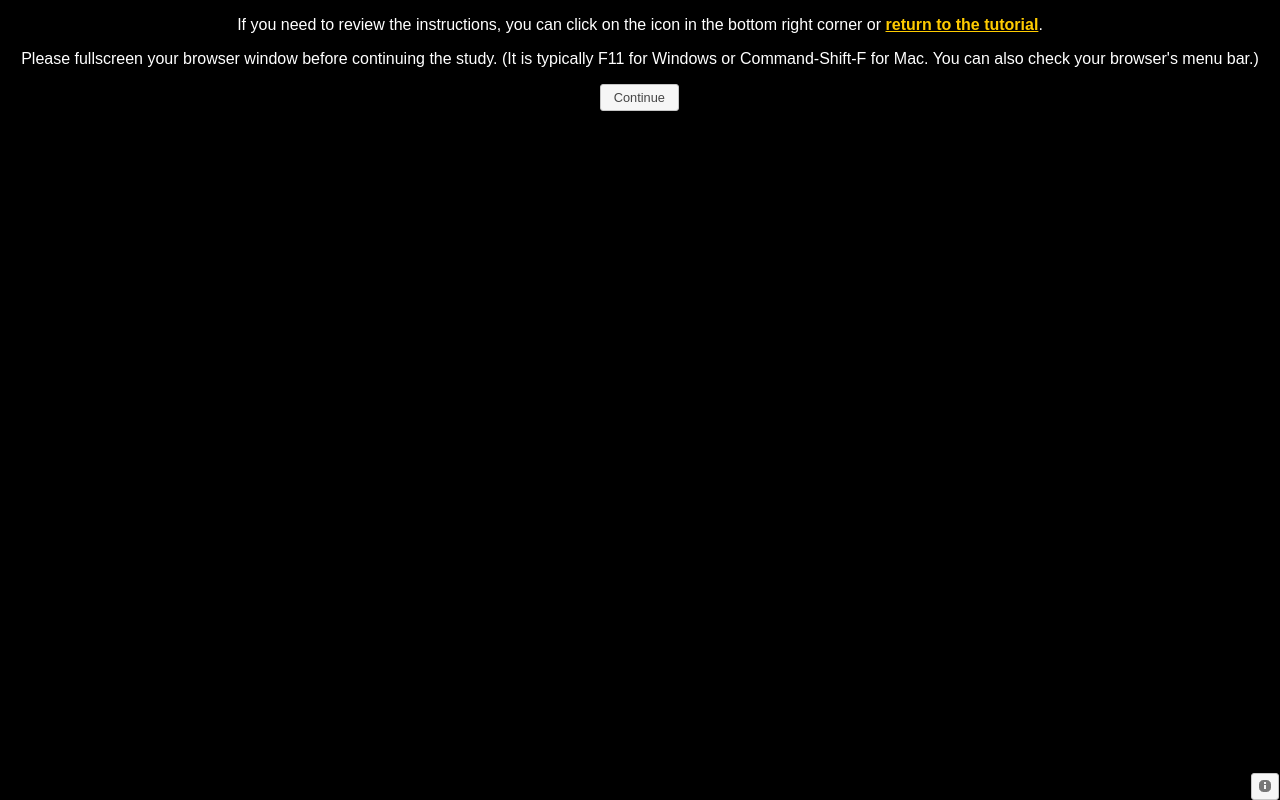
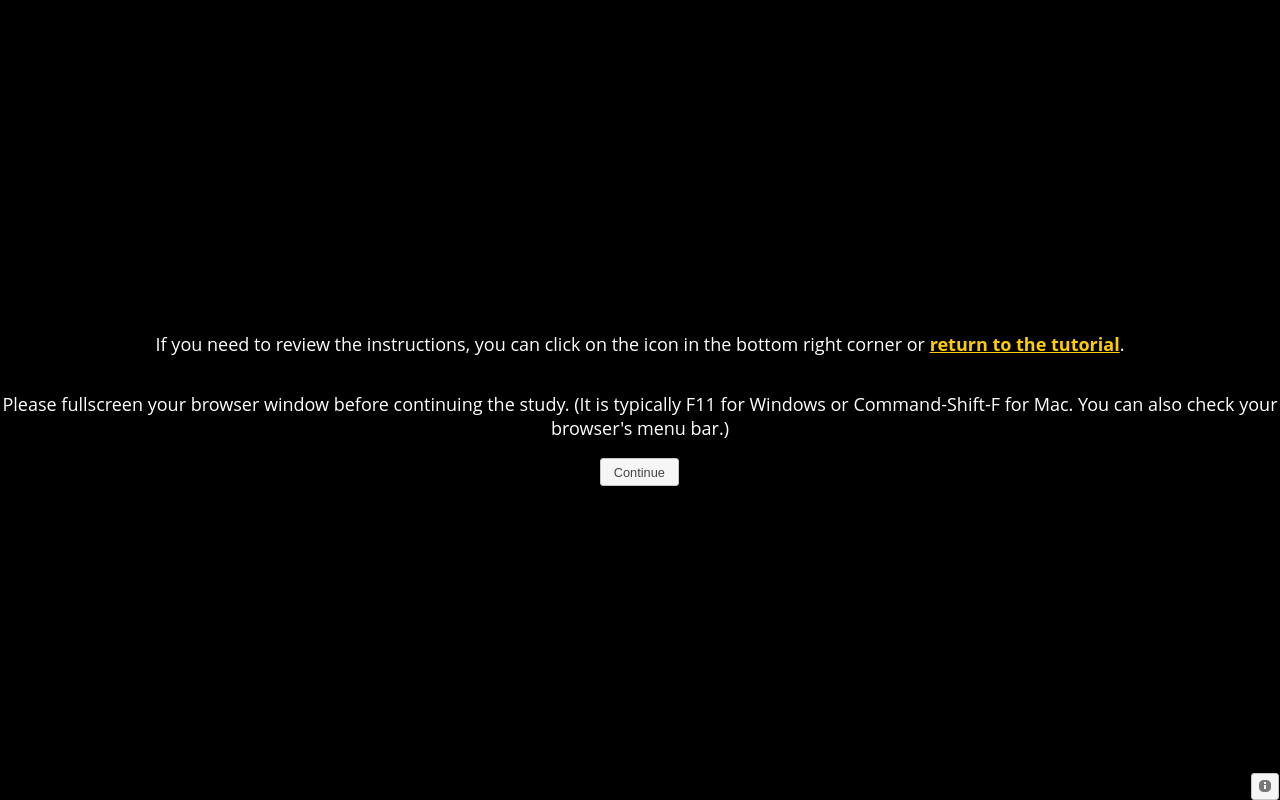
Before and after one commit to montmirail/online-visual-attention, a PHP site: page /UFOV/index.php in a window 1280 px wide. Run offline with PHP 8.4, Linux system fonts and the light colour scheme; the visitor is signed in with stand-in values (Sample User, id 1); a map, chart or similar area stays blank; some libraries are stand-ins or nearby versions.

Commit message:
Fixes from Bavelier Lab

```diff
--- a/MOT/practice.php
+++ b/MOT/practice.php
@@ -84,8 +84,9 @@ else if (isset($_SESSION["monitorsize"]) && isset($_SESSION["pxperdeg"])) {
 
 		<!-- This message appears before the subject starts the practice section, as a reminder to keep their browser fullscreened during the task. -->
 		<div id="preexpt">
-			<p id="fs-check">Please fullscreen your browser window before continuing the study. (It is typically F11 for Windows or Command-Shift-F for Mac.
-			You can also check your browser's menu bar.)</p>
+			<p id="fs-check">
+			    When you are ready to start the trial, click on Continue.
+			</p>
 
 			<!-- button for confirming they read the above message -->
 			<button id="cButton">Continue</button>
--- a/UFOV/code.js
+++ b/UFOV/code.js
@@ -11,13 +11,66 @@
  * via a staircase procedure: the duration decreases as the subject gets trials correct, and increases when the subject gets them wrong.
  */
 
+const openFullscreen = () => {
+  const page = document.documentElement;
+
+  if (page.requestFullscreen) {
+    page.requestFullscreen()
+  } else if (page.mozRequestFullScreen) { /* Firefox */
+    page.mozRequestFullScreen();
+  } else if (page.webkitRequestFullscreen) { /* Chrome, Safari and Opera */
+    page.webkitRequestFullscreen();
+  } else if (page.msRequestFullscreen) { /* IE/Edge */
+    page.msRequestFullscreen();
+  }
+};
+
+const closeFullscreen = () => {
+  const page = document.documentElement;
+
+  if (page.exitFullscreen) {
+    page.exitFullscreen();
+  } else if (page.mozCancelFullScreen) { /* Firefox */
+    page.mozCancelFullScreen();
+  } else if (page.webkitExitFullscreen) { /* Chrome, Safari and Opera */
+    page.webkitExitFullscreen();
+  } else if (page.msExitFullscreen) { /* IE/Edge */
+    page.msExitFullscreen();
+  }
+};
+
+// *********************** CALIBRATION ************************** //
+const distance = 57; //cm, chosen distance from screen as this approximates to an arm's length
+const screenSize = 24;
+const pxDiagonal = Math.sqrt(Math.pow(screen.width,2) + Math.pow(screen.height,2)); //get the screen's diagonal size in pixels
+
+//slider parameters for changing the displayed object's size
+//the units are inches * 10 (the * 10 helps to elongate the slider's appearances)
+const screenMin = 10; //minimum screen size allowed for the task
+const screenMax = 40; //maximum screen size allowed for the task
+const min = screenMin * 10;
+const max = screenMax * 10;
+
+// first pixels per inch is converted to pixels per centimeter (used for drawing the brightness/contrast grayscale rectangles)
+const pxPerInch = pxDiagonal / screenSize;
+const pxPerCm = Math.round(pxPerInch / 2.54);
+
+//then calculate pixels per degree
+const angle = Math.atan(screen.height / screen.width);
+const diagCM = ((max - (max - screenSize*10 + min) + min) / 10) * 2.54;
+const screenWidthCM = diagCM * Math.cos(angle);
+const pxPerDeg = Math.PI / 180 * screen.width * distance / screenWidthCM;
+//get the subject's current local time
+const date = new Date();
+const localSec = Math.round(date.getTime() / 1000) - date.getTimezoneOffset() * 60;
+
 // *********************** VARIABLES ************************** //
 var UFOV = {}; //storage for all variables in this task
 
 // stimuli setup -------------------------------------------------------
 
 //position of stimuli on screen
-UFOV.pxperdeg = <?php echo $pxperdeg; ?>; //pixels per degree from screen calibration (via UFOV/code.php)
+UFOV.pxperdeg = pxPerDeg; //pixels per degree from screen calibration (via UFOV/code.php)
 UFOV.monitorsize = <?php echo $monitorsize; ?>; //monitor size from screen calibration (via UFOV/code.php)
 UFOV.ecc = new Array(3, 7); //distance of peripheral targets from center of circle (visual angle in degrees); inner and outer circles
 UFOV.outerOnly = true; //originally this experiment was setup to present the target at both the inner and outer circles; if this is set to true, then only use the outer circle
@@ -272,6 +325,8 @@ function initCanvas() {
   //hide fullscreen message
   $("#preexpt").hide();
 
+  openFullscreen();
+
   //initialize canvas
   UFOV.canvas = document.getElementById("exptCanvas");
   UFOV.c = UFOV.canvas.getContext("2d");
@@ -478,6 +533,10 @@ function keyResponse(event) {
       UFOV.trialStart[UFOV.curSC][UFOV.scTrial[UFOV.curSC]] = new Date().getTime()-UFOV.startTime;
       UFOV.state = "delay";
       UFOV.stateChange = true;
+    }
+
+    if (event.keyCode === 27) {
+      closeFullscreen();
     }
   }
 }
--- a/UFOV/exptstyle.css
+++ b/UFOV/exptstyle.css
@@ -15,7 +15,18 @@ display: block;
 }
 
 #preexpt, #postexpt {
-text-align: center;
+    margin: 0 auto!important;
+    height: 100vh;
+    justify-content: center;
+    flex-direction: column;
+    align-items: center;
+    text-align: center;
+    display: flex;
+    position: absolute;
+    top: 0;
+    bottom: 0;
+    right: 0;
+    left: 0;
 }
 
 .ui-button {
@@ -40,3 +51,15 @@ font-weight: bold;
 a:hover {
 color:white;
 }
+
+p {
+    font-size: 18px;
+    font-family: 'Open Sans', Helvetica, Arial, sans-serif;!important;
+}
+
+#exptcomponent {
+    height: 100vh;
+    display: flex;
+    align-items: center;
+    justify-content: center;
+}
--- a/UFOV/index.php
+++ b/UFOV/index.php
@@ -43,7 +43,7 @@ if (isset($_SESSION["monitorsize"]) && isset($_SESSION["pxperdeg"])) {
 	<script type="text/javascript" src="//ajax.googleapis.com/ajax/libs/jqueryui/1.8.18/jquery-ui.min.js"></script>
 
 	<!-- only include the remaining code if the subject is logged in and has completed screen calibration -->
-	<?php if ($loggedin && $calibrated) { ?>
+	<?php if ($loggedin) { ?>
 
 	<!-- PHP script connected to more JS code for controlling the page -->
 	<script type="text/javascript" src="./code.php"></script>
@@ -52,7 +52,7 @@ if (isset($_SESSION["monitorsize"]) && isset($_SESSION["pxperdeg"])) {
 
 <body>
 	<!--only display all the practice page content if the subject is logged in and has calibrated their screen -->
-	<?php if ($loggedin && $calibrated) { ?>
+	<?php if ($loggedin) { ?>
 
 	<!-- the reminder button is present during the practice trials so that the subject can click on it if they
 	want to bring up the instructions at any point after they have been initially explained. -->
@@ -86,7 +86,6 @@ if (isset($_SESSION["monitorsize"]) && isset($_SESSION["pxperdeg"])) {
 		<button id="cButton">Continue</button>
 	</div>
 
-	<div>
     <!-- message that appears after the subject is done with the task, suggests they complete the MOT task if they haven't already -->
     <div id="postexpt">
         <p>Thank you for participating!</p>
@@ -96,6 +95,7 @@ if (isset($_SESSION["monitorsize"]) && isset($_SESSION["pxperdeg"])) {
     </div>
 
     <!-- HTML5 canvas which displays the task -->
+    <div id="exptcomponent">
         <canvas id="exptCanvas">
             Your browser does not support the canvas element.
         </canvas>
@@ -105,10 +105,7 @@ if (isset($_SESSION["monitorsize"]) && isset($_SESSION["pxperdeg"])) {
 	<?php } else if (!$loggedin) { ?>
 	<div> <a href="../index.php?task=ufov">Please login first before starting the task.</a> </div>
 	<!-- if the subject is logged in, but hasn't calibrated their screen, then this message will appear to redirect them to the calibration page -->
-	<?php } else if (!$calibrated) { ?>
-	<div> <a href="../Calibration/index.php?task=ufov">Please go through our calibration steps before starting the task</a></div>
-	<?php } ?>
-
+	<?php }  ?>
 </body>
 
 </html>
--- a/UFOV/practice.php
+++ b/UFOV/practice.php
@@ -51,14 +51,14 @@ else if (isset($_SESSION["monitorsize"]) && isset($_SESSION["pxperdeg"])) {
 
 	<!-- PHP script connected to more JS code for controlling the page, if the subject is logged in and has done screen calibration -->
 	<?php
-	if ($loggedin && $calibrated) { ?>
+	if ($loggedin) { ?>
 	<script type="text/javascript" src="practicecode.php"></script>
 	<?php } ?>
 </head>
 
 <body>
 	<!--only display all the practice page content if the subject is logged in and has calibrated their screen -->
-	<?php if ($loggedin && $calibrated) { ?>
+	<?php if ($loggedin) { ?>
 
 	<!-- the reminder button is present during the practice trials so that the subject can click on it if they
 	want to bring up the instructions at any point after they have been initially explained. -->
@@ -115,8 +115,6 @@ else if (isset($_SESSION["monitorsize"]) && isset($_SESSION["pxperdeg"])) {
 	<?php } else if (!$loggedin) { ?>
 	<div> <a href="../index.php?task=ufov">Please login first before starting the task.</a> </div>
 	<!-- if the subject is logged in, but hasn't calibrated their screen, then this message will appear to redirect them to the calibration page -->
-	<?php } else if (!$calibrated) { ?>
-	<div> <a href="../Calibration/index.php?task=ufov">Please go through our calibration steps before starting the task</a></div>
 	<?php } ?>
 </body>
 
--- a/index.php
+++ b/index.php
@@ -79,7 +79,7 @@ if (isset($_REQUEST["error"])) { ?>
 if ($loggedin) { ?>
 	<p>Please choose the experiment you would like to participate in:</p>
 	<ul>
-	<li><a href="./Calibration/?task=ufov">Useful Field of View</a></li>
+	<li><a href="./UFOV/practice.php">Useful Field of View</a></li>
 	<li><a href="./MOT/practice.php">Multiple Object Tracking</a></li>
 	</ul>
 	<p><a href="<?php echo "./Calibration/?task=" . $task ?>">Or start the task you have been automatically assigned to.</a></p>
```
Also changed, not shown: Calibration/calibrationcode.js (+7 -1 lines), MOT/exptstyle.css (+20 -1 lines), MOT/index.php (+5 -2 lines), UFOV/practicecode.js (+27 -2 lines). Lines whose indentation alone changed are shown as unchanged.
